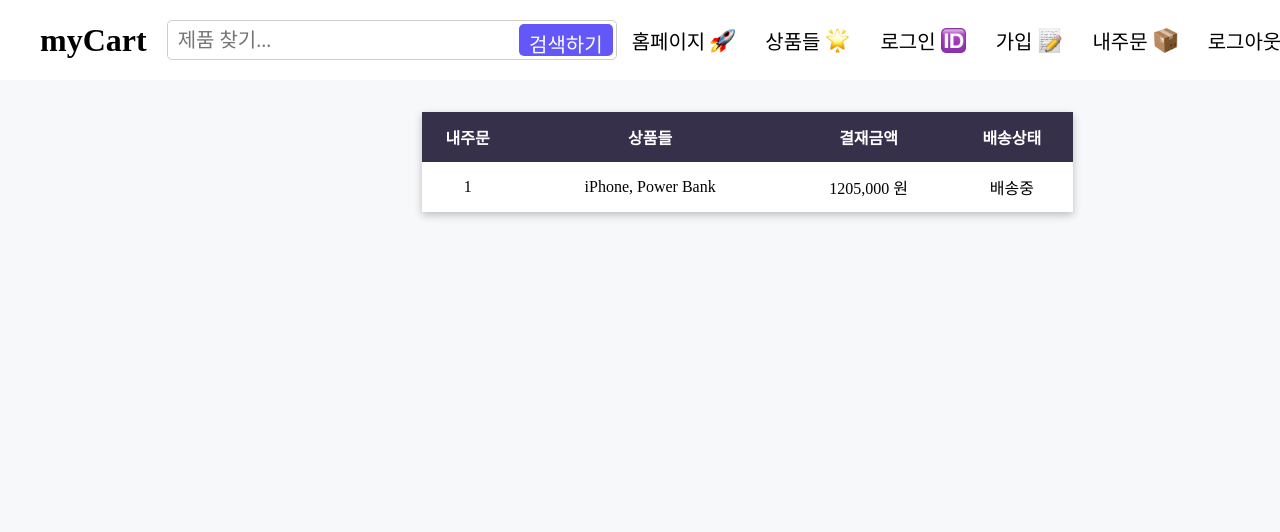
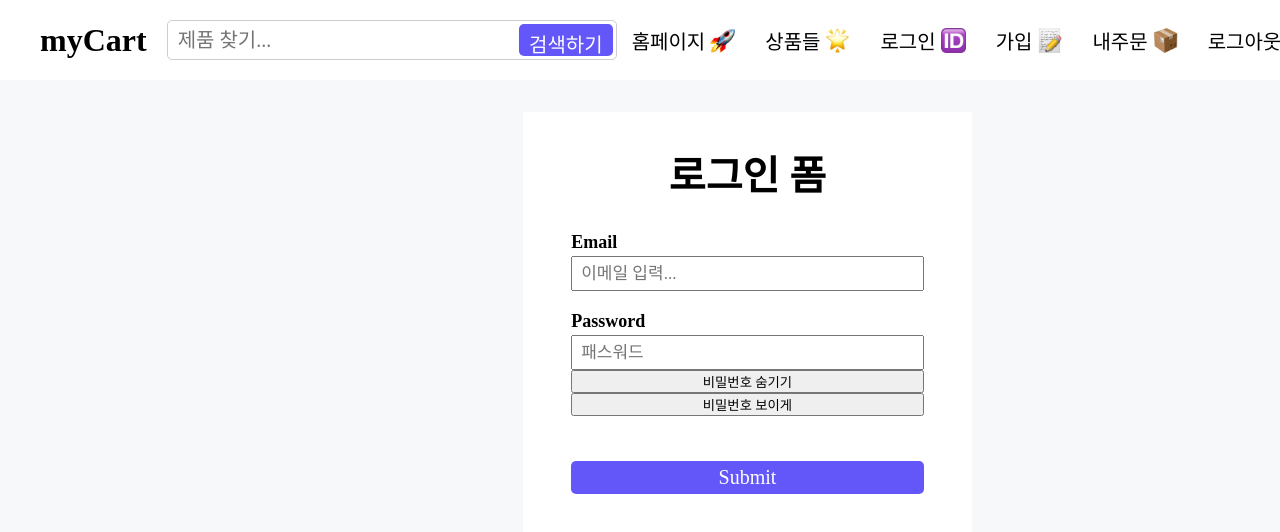
Before and after one commit to soneun/mycart, a React (Vite) app: page / in a window 1280 px wide. Shown: the top 532 px of the page. Built offline with nearby package versions, Linux system fonts and the light colour scheme; a web font is replaced by a local one.

Commit message:
로그인페이지

```diff
--- a/src/App.jsx
+++ b/src/App.jsx
@@ -1,4 +1,5 @@
 import "./App.css";
+import LoginPage from "./components/Authentication/LoginPage";
 import CartPage from "./components/Cart/CartPage";
 import HomePage from "./components/Home/HomePage";
 import MyOrder from "./components/MyOrder/MyOrder";
@@ -15,7 +16,8 @@
         {/* <ProductsPage /> */}
         {/* <SingleProductPage /> */}
         {/* <CartPage /> */}
-        <MyOrder />
+        {/* <MyOrder /> */}
+        <LoginPage />
       </main>
     </div>
   );
--- /dev/null
+++ b/src/components/Authentication/LoginPage.css
@@ -0,0 +1,46 @@
+.form_page {
+  justify-content: center;
+}
+
+.authentication_form {
+  width: 30%;
+  padding: 32px 48px;
+  margin-top: 32px;
+  background-color: #fff;
+}
+
+.authentication_form h2 {
+  font-size: 40px;
+  margin-bottom: 30px;
+  text-align: center;
+}
+
+.form_inputs div {
+  display: flex;
+  flex-direction: column;
+  margin-bottom: 20px;
+}
+
+.form_inputs label {
+  font-size: 18px;
+  font-weight: 600;
+  margin-bottom: 3px;
+}
+
+.form_text_input {
+  height: 35px;
+  padding: 0 8px;
+  font-size: 17px;
+  font-weight: 500;
+  outline: none;
+}
+
+.form_submit {
+  height: 40px;
+  width: 100%;
+  margin: 25px 0 10px;
+}
+
+.form_error {
+  color: red;
+}
--- /dev/null
+++ b/src/components/Authentication/LoginPage.jsx
@@ -0,0 +1,52 @@
+import { useRef } from "react";
+import "./LoginPage.css";
+
+const LoginPage = () => {
+  const passwordRef = useRef(null);
+  return (
+    <section className="align_center form_page">
+      <form className="authentication_form">
+        <h2>로그인 폼</h2>
+        <div className="form_inputs">
+          <div>
+            <label htmlFor="email">Email</label>
+            <input
+              type="email"
+              id="email"
+              className="form_text_input"
+              placeholder="이메일 입력..."
+            />
+          </div>
+          <div>
+            <label htmlFor="password">Password</label>
+            <input
+              type="password"
+              ref={passwordRef}
+              id="password"
+              className="form_text_input"
+              placeholder="패스워드"
+            />
+            <button
+              type="button"
+              onClick={() => (passwordRef.current.type = "password")}
+            >
+              비밀번호 숨기기
+            </button>
+            <button
+              type="button"
+              onClick={() => (passwordRef.current.type = "text")}
+            >
+              비밀번호 보이게
+            </button>
+          </div>
+
+          <button type="submit" className="search_button form_submit">
+            Submit
+          </button>
+        </div>
+      </form>
+    </section>
+  );
+};
+
+export default LoginPage;
```
